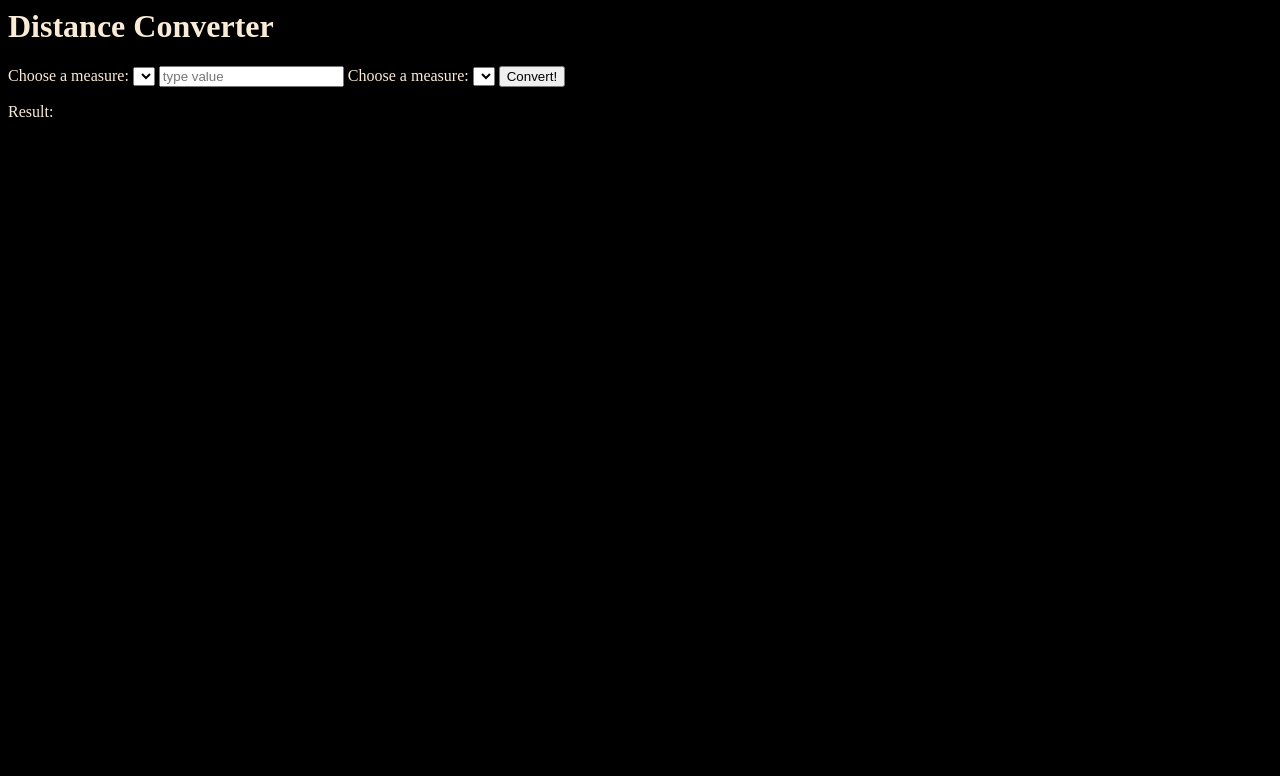
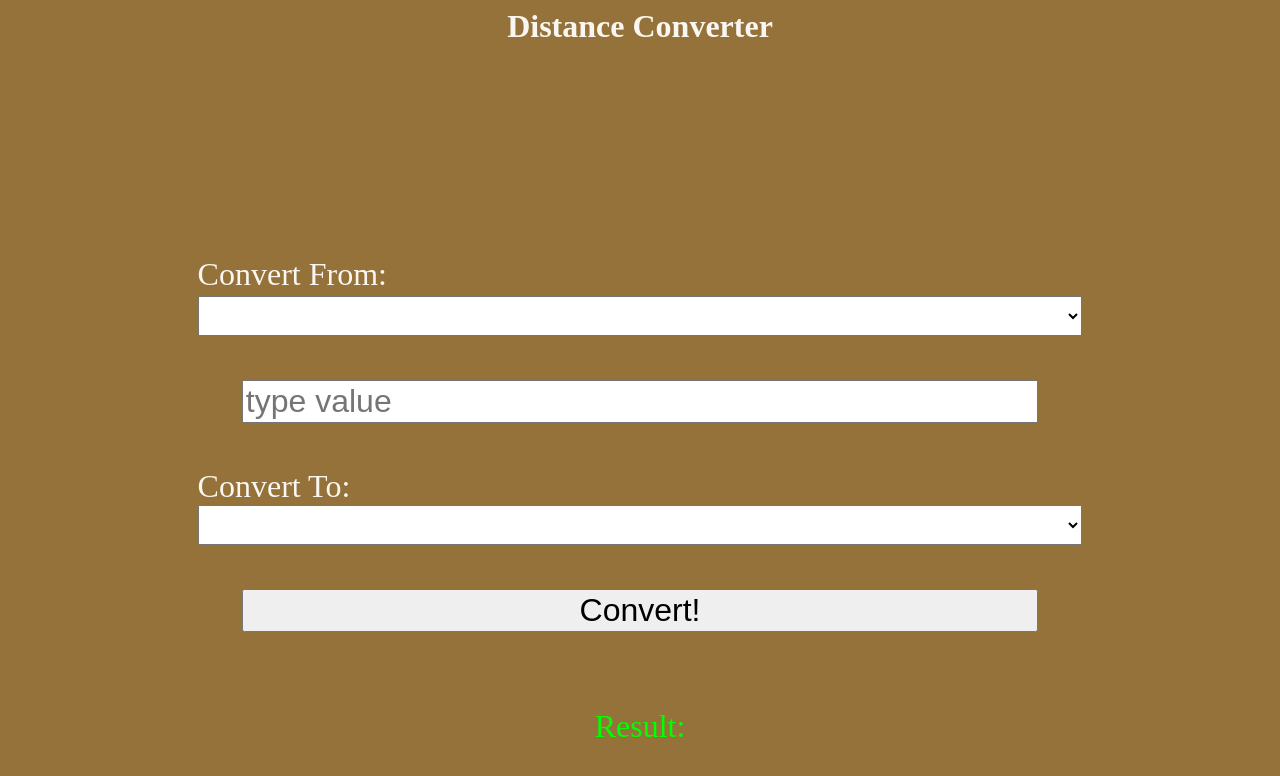
Before and after one commit to Pathfinder30m/js-try, a plain HTML site: page index.html in a window 1280 px wide. Drawn offline with Linux system fonts and the light colour scheme.

Commit message:
final version

```diff
--- a/index.html
+++ b/index.html
@@ -8,13 +8,15 @@
 </head>
 <body>
     <h1>Distance Converter</h1>
-    <label>Choose a measure:</label>
+    <div>
+    <label>Convert From:</label>
         <select class="select" id="convertFrom"></select>
     <input type="number" placeholder="type value" id="number">
-    <label>Choose a measure:</label>
+    <label>Convert To:</label>
         <select class="select" id="convertTo"></select>
         <button id="button">Convert!</button>
         <p>Result: <span id="result"></span></p>
+    </div>
     <script type="text/javascript" src="info.json"></script>
     <script type="module" src="script2.js"></script>
 </body>
--- a/style.css
+++ b/style.css
@@ -1,4 +1,35 @@
 body {
-    background-color: black;
-    color: antiquewhite;
+    background-color: rgb(149, 114, 57);
+    color: rgb(250, 246, 241);
+    font-family: 'Times New Roman', Times, serif;
+    font-size: xx-large;
 }
+h1 {
+width: 100%;
+font-size:xx-large ;
+text-align: center;
+}
+div {
+    display: grid;
+    grid-template-rows: 1fr 1fr;
+    padding: 15%;
+    margin-left: auto;
+    margin-right: auto;
+
+}
+select {
+    font-size: xx-large;
+}
+input {
+    margin: 5%;
+    font-size: xx-large;
+}
+button {
+    font-size: xx-large;
+    margin: 5%;
+}
+p {
+    font-size: xx-large;
+    color: rgb(0, 255, 0);
+    text-align: center;
+}
```
